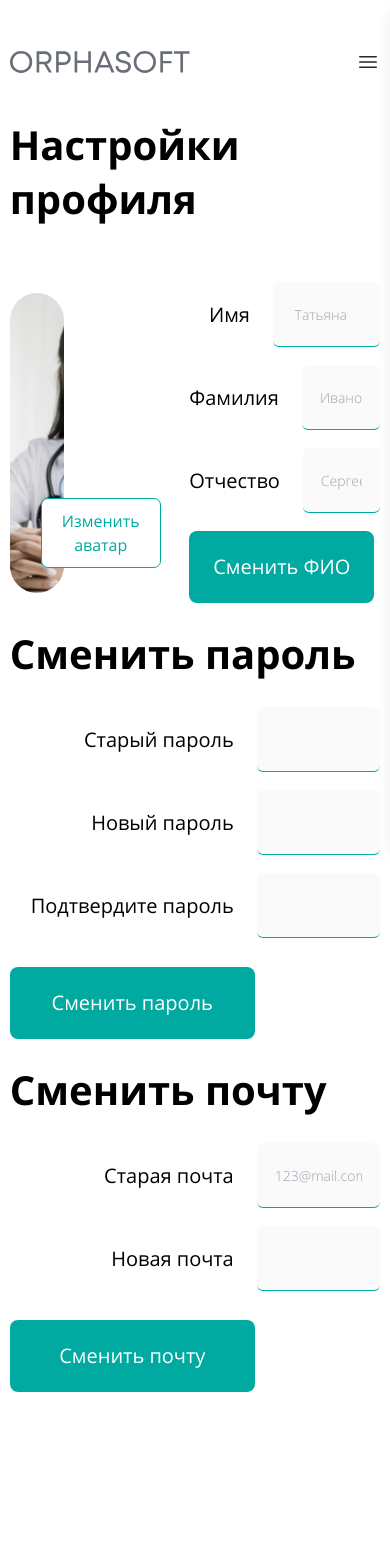
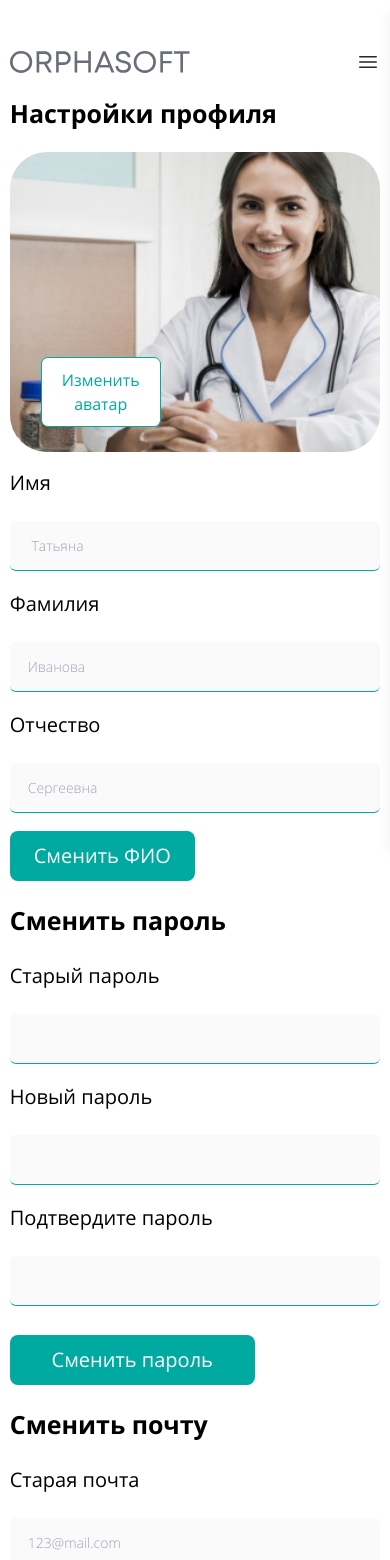
Before and after one commit to fayzullayevelmurod/OrphaSoft, a React (Vite) app: page /profile-settings in a window 390 px wide. Shown: the top 1560 px of the page. Before the commit the page ends 1480 px from the top, so only its background shows below. Built offline with nearby package versions, Linux system fonts and the light colour scheme.

Commit message:
profile-settings page media finished

```diff
--- a/src/index.css
+++ b/src/index.css
@@ -195,7 +195,7 @@ body {
     padding: 20px;
     margin: 0;
   }
-  .tendence__bg h3{
+  .tendence__bg h3 {
     font-size: 24px;
   }
 }
@@ -207,6 +207,16 @@ body {
   .teal__btn-lg {
     padding: 15px 20px;
     font-size: 16px;
+  }
+  .form__input.light {
+    height: 50px;
+  }
+  .teal__btn.lg {
+    height: 50px;
+  }
+  .big__title {
+    font-size: 25px;
+    line-height: 30px;
   }
 }
 
--- a/src/pages/ProfileSettings.jsx
+++ b/src/pages/ProfileSettings.jsx
@@ -11,9 +11,9 @@ const ProfileSettings = () => {
   return (
     <div className="container mb-[88px]">
       <Header color={true} darkColor={true} />
-      <h2 className="big__title mt-[44px] mb-[56px]">Настройки профиля</h2>
-      <div className="flex items-center justify-between gap-[125px]">
-        <div className="relative w-[317px] h-[300px]">
+      <h2 className="big__title sm:mt-[44px] my-6 sm:mb-[56px]">Настройки профиля</h2>
+      <div className="flex md:flex-row flex-col  md:items-center justify-between lg:gap-[125px] gap-4">
+        <div className="relative sm:w-[317px] w-full h-[300px]">
           <img
             className="rounded-[37px] w-full h-full object-cover"
             src={selectedImage || assets.doctorImg}
@@ -35,8 +35,8 @@ const ProfileSettings = () => {
           />
         </div>
         <form className="flex-1 space-y-[18px]">
-          <div className="flex items-center gap-[23px]">
-            <label className="inline-block text-[20px] text-black w-[132px] text-right">
+          <div className="flex sm:flex-row flex-col sm:items-center gap-[23px]">
+            <label className="inline-block text-[20px] text-black sm:w-[132px] sm:text-right">
               Имя
             </label>
             <input
@@ -46,8 +46,8 @@ const ProfileSettings = () => {
               placeholder=" Татьяна"
             />
           </div>
-          <div className="flex items-center gap-[23px]">
-            <label className="inline-block text-[20px] text-black w-[132px] text-right">
+          <div className="flex sm:flex-row flex-col sm:items-center gap-[23px]">
+            <label className="inline-block text-[20px] text-black sm:w-[132px] sm:text-right">
               Фамилия
             </label>
             <input
@@ -57,8 +57,8 @@ const ProfileSettings = () => {
               placeholder="Иванова"
             />
           </div>
-          <div className="flex items-center gap-[23px]">
-            <label className="inline-block text-[20px] text-black w-[132px] text-right">
+          <div className="flex sm:flex-row flex-col sm:items-center gap-[23px]">
+            <label className="inline-block text-[20px] text-black sm:w-[132px] sm:text-right">
               Отчество
             </label>
             <input
@@ -76,8 +76,8 @@ const ProfileSettings = () => {
       <div className="mt-6">
         <h2 className="big__title mb-[26px]">Сменить пароль</h2>
         <form className="flex-1 space-y-[18px] max-w-[593px]">
-          <div className="flex items-center gap-[23px]">
-            <label className="inline-block text-[20px] text-black whitespace-nowrap min-w-[224px] text-right">
+          <div className="flex sm:items-center sm:flex-row flex-col gap-[23px]">
+            <label className="inline-block text-[20px] text-black whitespace-nowrap sm:min-w-[224px] sm:text-right">
               Старый пароль
             </label>
             <input
@@ -86,8 +86,8 @@ const ProfileSettings = () => {
               name="password"
             />
           </div>
-          <div className="flex items-center gap-[23px]">
-            <label className="inline-block text-[20px] text-black whitespace-nowrap min-w-[224px] text-right">
+          <div className="flex sm:items-center sm:flex-row flex-col gap-[23px]">
+            <label className="inline-block text-[20px] text-black whitespace-nowrap sm:min-w-[224px] sm:text-right">
               Новый пароль
             </label>
             <input
@@ -96,8 +96,8 @@ const ProfileSettings = () => {
               name="password"
             />
           </div>
-          <div className="flex items-center gap-[23px]">
-            <label className="inline-block text-[20px] text-black whitespace-nowrap min-w-[224px] text-right">
+          <div className="flex sm:items-center sm:flex-row flex-col gap-[23px]">
+            <label className="inline-block text-[20px] text-black whitespace-nowrap sm:min-w-[224px] sm:text-right">
               Подтвердите пароль
             </label>
             <input
@@ -119,8 +119,8 @@ const ProfileSettings = () => {
       <div className="mt-6">
         <h2 className="big__title mb-[26px]">Сменить почту</h2>
         <form className="flex-1 space-y-[18px] max-w-[593px]">
-          <div className="flex items-center gap-[23px]">
-            <label className="inline-block text-[20px] text-black whitespace-nowrap min-w-[224px] text-right">
+          <div className="flex sm:items-center sm:flex-row flex-col gap-[23px]">
+            <label className="inline-block text-[20px] text-black whitespace-nowrap sm:min-w-[224px] sm:text-right">
               Старая почта
             </label>
             <input
@@ -130,8 +130,8 @@ const ProfileSettings = () => {
               placeholder="123@mail.com"
             />
           </div>
-          <div className="flex items-center gap-[23px]">
-            <label className="inline-block text-[20px] text-black whitespace-nowrap min-w-[224px] text-right">
+          <div className="flex sm:items-center sm:flex-row flex-col gap-[23px]">
+            <label className="inline-block text-[20px] text-black whitespace-nowrap sm:min-w-[224px] sm:text-right">
               Новая почта
             </label>
             <input
```
